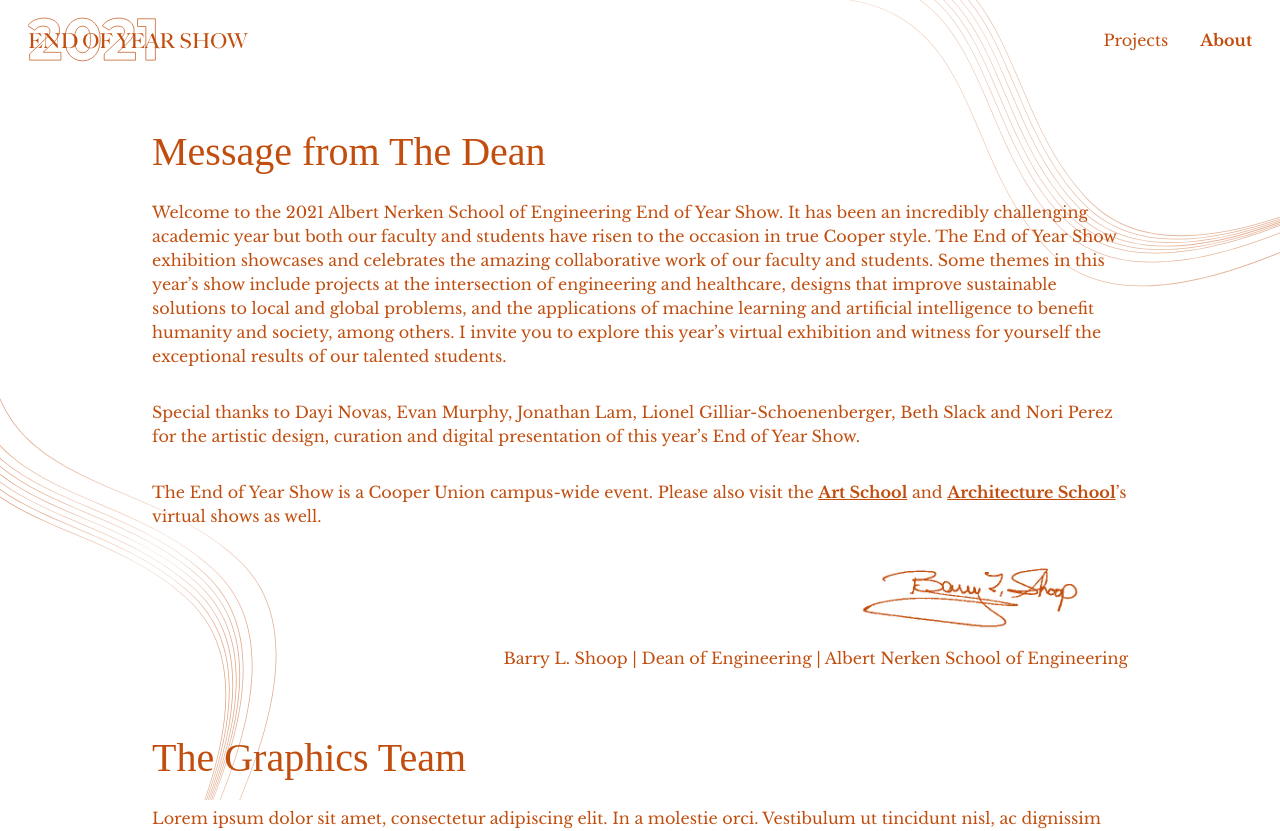
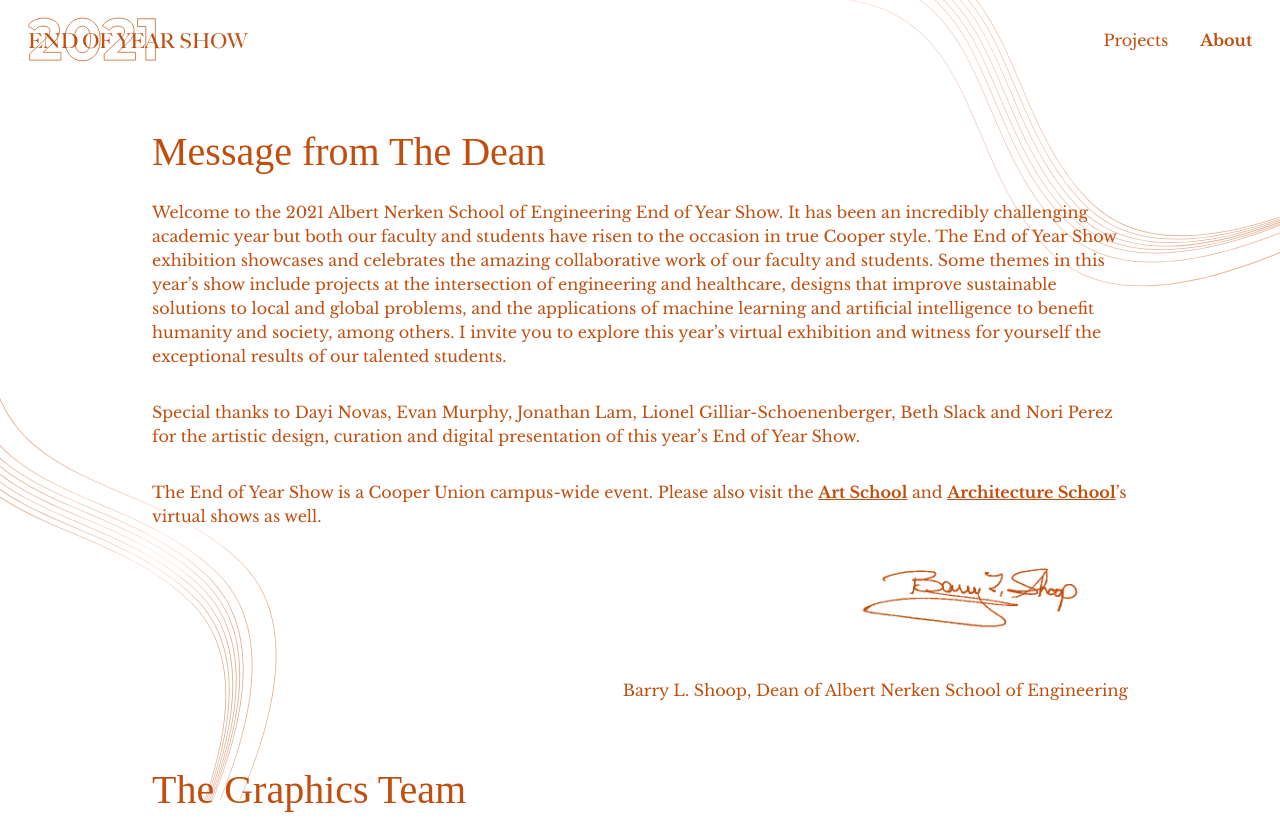
Before and after one commit to evo2000/EOYS, a Vue app: page /about in a window 1280 px wide. Shown: the top 831 px of the page. Built offline with nearby package versions, Linux system fonts and the light colour scheme; a web font is replaced by a local one.

Commit message:
spacing on about page

```diff
--- a/src/components/about.vue
+++ b/src/components/about.vue
@@ -13,7 +13,7 @@
 			<img class="signature pt-3 me-5" src="/images/signature.png">
 		</div>
 		<div class="d-flex justify-content-end">
-			<p class="dean pt-3">Barry L. Shoop | Dean of Engineering | Albert Nerken School of Engineering</p>
+			<p class="dean pt-5">Barry L. Shoop, Dean of Albert Nerken School of Engineering</p>
 		</div>
 
 		<h1 class="pt-5">The Graphics Team</h1>
```
